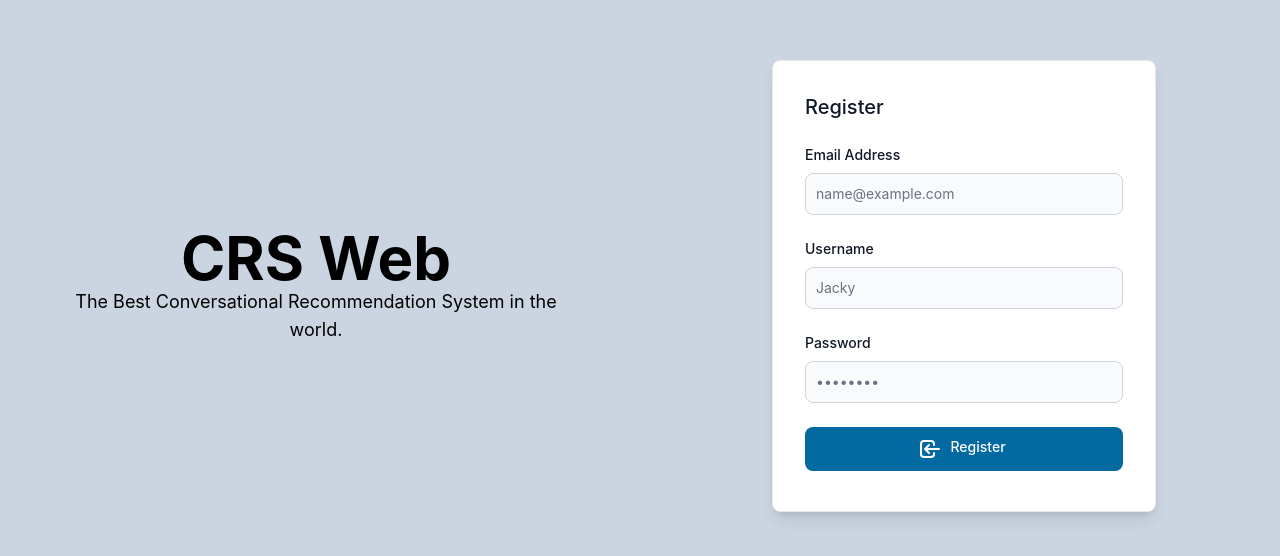
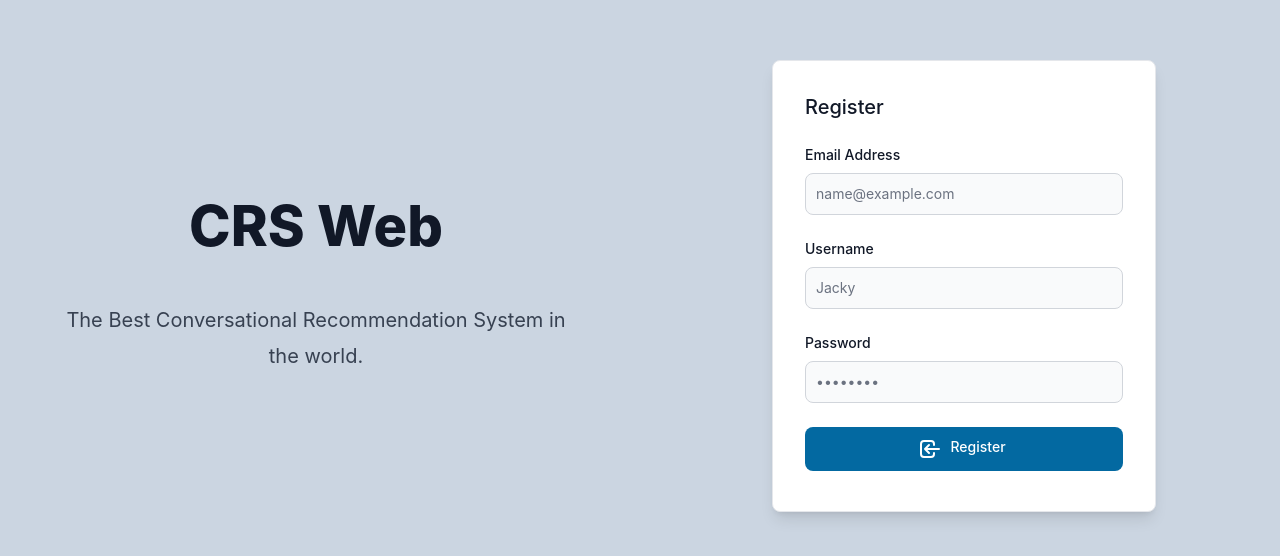
Before and after one commit to redfrogsss/CRS, a React (Create React App) app in the folder frontend/: page /register in a window 1280 px wide. Shown: the part 114-670 px from the top of the page. Built offline with nearby package versions, Linux system fonts and the light colour scheme.

Commit message:
feat: install @tailwindcss/typography

```diff
--- a/frontend/package.json
+++ b/frontend/package.json
@@ -3,6 +3,7 @@
   "version": "0.1.0",
   "private": true,
   "dependencies": {
+    "@tailwindcss/typography": "^0.5.9",
     "@testing-library/jest-dom": "^5.14.1",
     "@testing-library/react": "^13.0.0",
     "@testing-library/user-event": "^13.2.1",
--- /dev/null
+++ b/frontend/src/components/loginFields/WebTitle.tsx
@@ -0,0 +1,11 @@
+export default function WebTitle() {
+    return (
+        <div className="m-auto prose lg:prose-xl">
+            <h1>CRS Web</h1>
+            <p>
+                The Best Conversational Recommendation System in the
+                world.
+            </p>
+        </div>
+    );
+}
--- a/frontend/src/pages/LoginPage.tsx
+++ b/frontend/src/pages/LoginPage.tsx
@@ -7,6 +7,7 @@ import WarningToast from "../components/toasts/Warning";
 import RegisterSuccessToast from "../components/toasts/RegisterSuccess";
 import { BackendUrl } from "../context/BackendUrl";
 import { PageInterface } from "../interfaces/PageInterface";
+import WebTitle from "../components/loginFields/WebTitle";
 
 export default function LoginPage({
     currentUsername,
@@ -96,13 +97,7 @@ export default function LoginPage({
     return (
         <div className="bg-slate-300 w-[100%] h-[100vh] grid grid-cols-2 gap-4 content-center place-content-around">
             <div className="flex h-full w-[80%] justify-center justify-self-center text-center align-middle">
-                <div className="m-auto">
-                    <h1 className="text-6xl font-bold">CRS Web</h1>
-                    <h2 className="text-lg">
-                        The Best Conversational Recommendation System in the
-                        world.
-                    </h2>
-                </div>
+                <WebTitle />
             </div>
             <div className="p-4 w-full max-w-sm bg-white rounded-lg border border-gray-200 shadow-lg sm:p-6 md:p-8 dark:bg-gray-800 dark:border-gray-700 justify-center justify-self-center">
                 <form className="space-y-6" onSubmit={onSubmitHandler}>
--- a/frontend/src/pages/RegisterPage.tsx
+++ b/frontend/src/pages/RegisterPage.tsx
@@ -4,6 +4,7 @@ import { useNavigate } from "react-router-dom";
 import EmailField from "../components/loginFields/Email";
 import PasswordField from "../components/loginFields/Password";
 import UsernameField from "../components/loginFields/Username";
+import WebTitle from "../components/loginFields/WebTitle";
 import WarningToast from "../components/toasts/Warning";
 import { BackendUrl } from "../context/BackendUrl";
 import { PageInterface } from "../interfaces/PageInterface";
@@ -66,13 +67,7 @@ export default function RegisterPage({
     return (
         <div className="bg-slate-300 w-[100%] h-[100vh] grid grid-cols-2 gap-4 content-center place-content-around">
             <div className="flex h-full w-[80%] justify-center justify-self-center text-center align-middle">
-                <div className="m-auto">
-                    <h1 className="text-6xl font-bold">CRS Web</h1>
-                    <h2 className="text-lg">
-                        The Best Conversational Recommendation System in the
-                        world.
-                    </h2>
-                </div>
+                <WebTitle />
             </div>
             <div className="p-4 w-full max-w-sm bg-white rounded-lg border border-gray-200 shadow-lg sm:p-6 md:p-8 dark:bg-gray-800 dark:border-gray-700 justify-center justify-self-center">
                 <form
--- a/frontend/tailwind.config.js
+++ b/frontend/tailwind.config.js
@@ -8,6 +8,7 @@ module.exports = {
     extend: {},
   },
   plugins: [
-    require('flowbite/plugin')
+    require('flowbite/plugin'),
+    require('@tailwindcss/typography'),
   ],
 }
```
Also changed, not shown: 1 other file (tests, documents, lock files or other folders).
